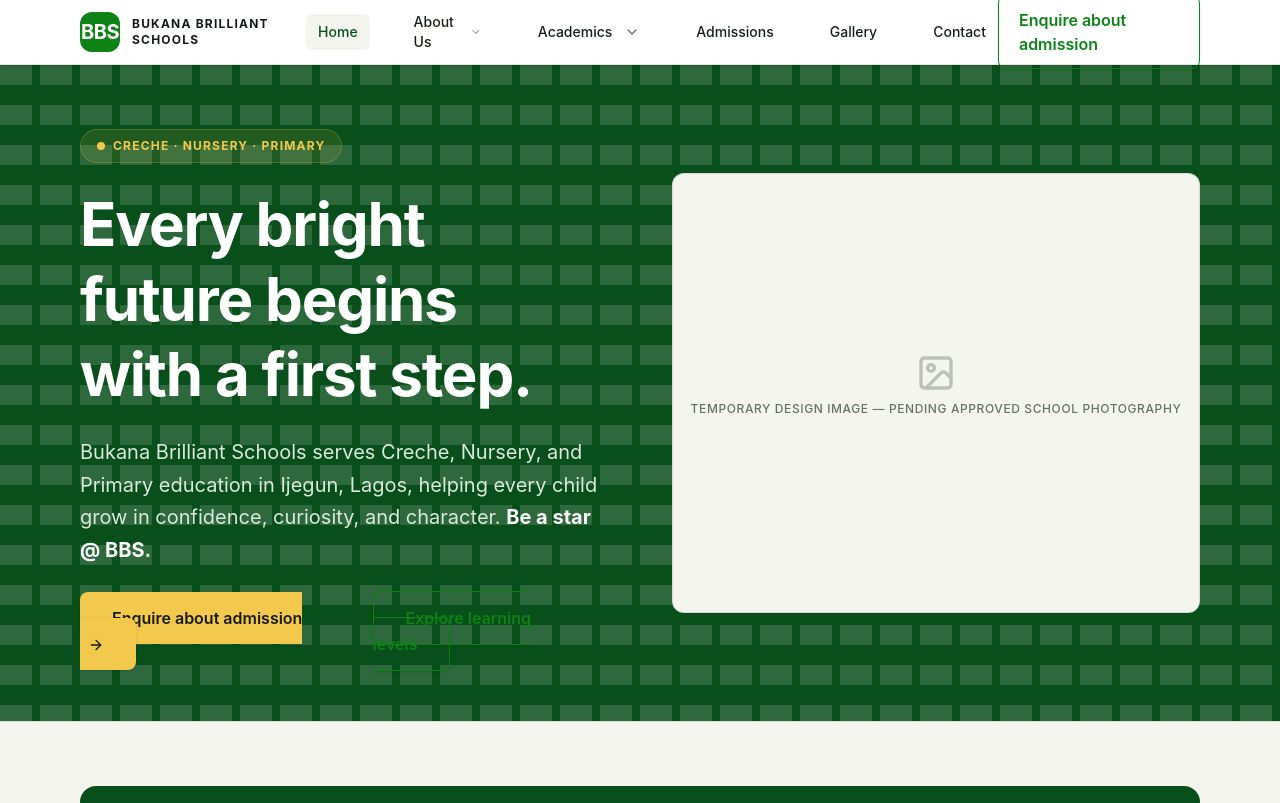
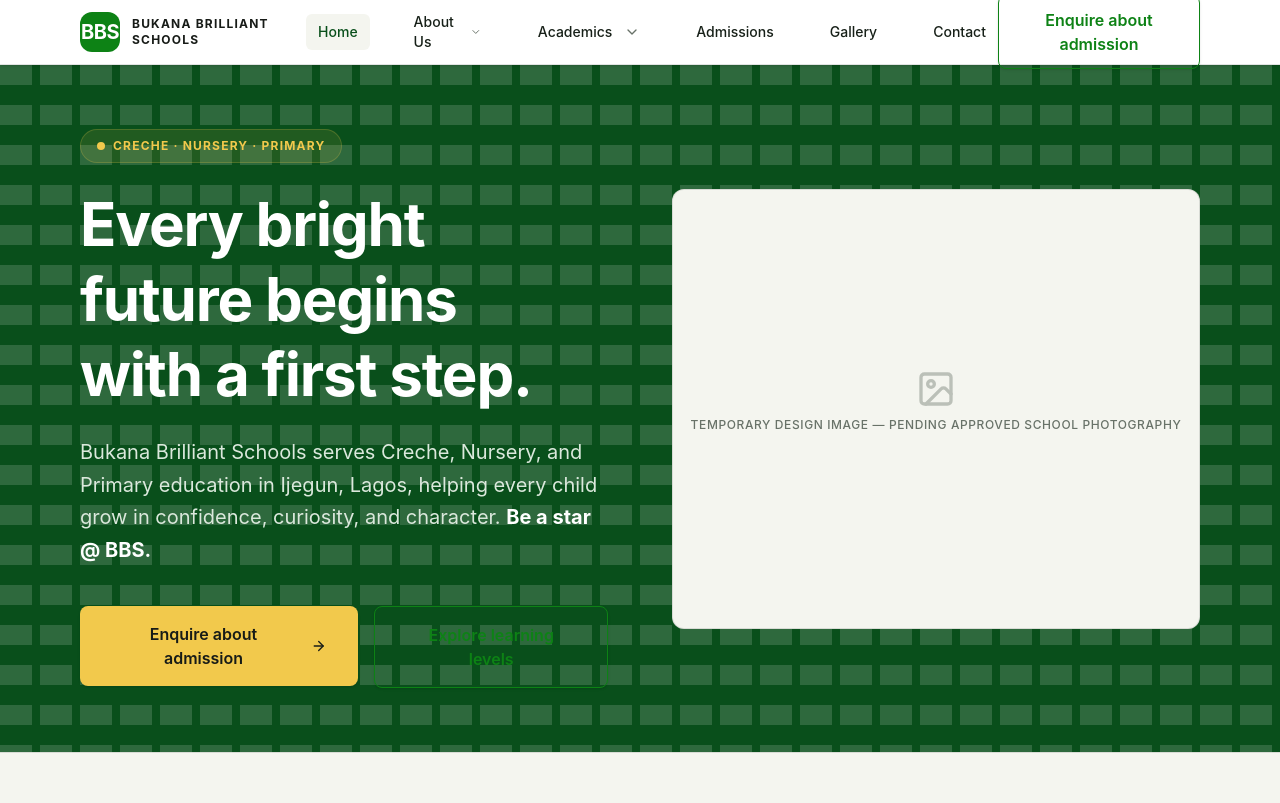
Before and after one commit to blinkzdlfx-cell/bukana-brilliant-schools, a React (Vite) app: page / in a window 1280 px wide. Shown: the top 803 px of the page. Built offline with nearby package versions, Linux system fonts and the light colour scheme.

Commit message:
fix: make button links consistently clickable and aligned

```diff
--- a/src/components/ui/button.jsx
+++ b/src/components/ui/button.jsx
@@ -13,7 +13,7 @@ export const buttonVariants = {
 };
 
 export function Button({ variant = 'primary', className, disabled, asChild = false, href, children, ...props }) {
-  const classes = cn(buttonVariants[variant], className);
+  const classes = cn('inline-flex items-center justify-center gap-2 text-center align-middle', buttonVariants[variant], className);
 
   if (asChild) {
     if (!isValidElement(children)) {
```
